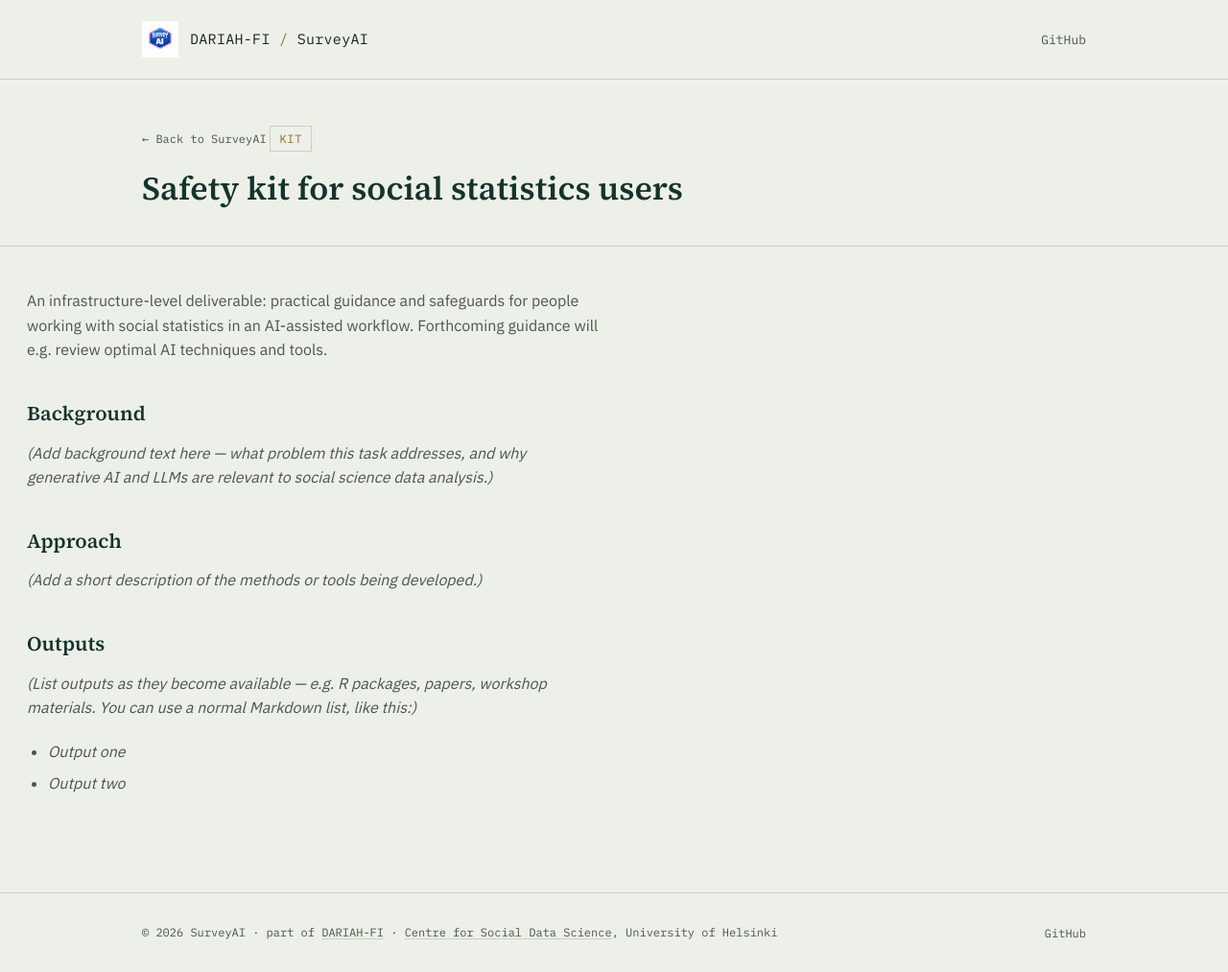
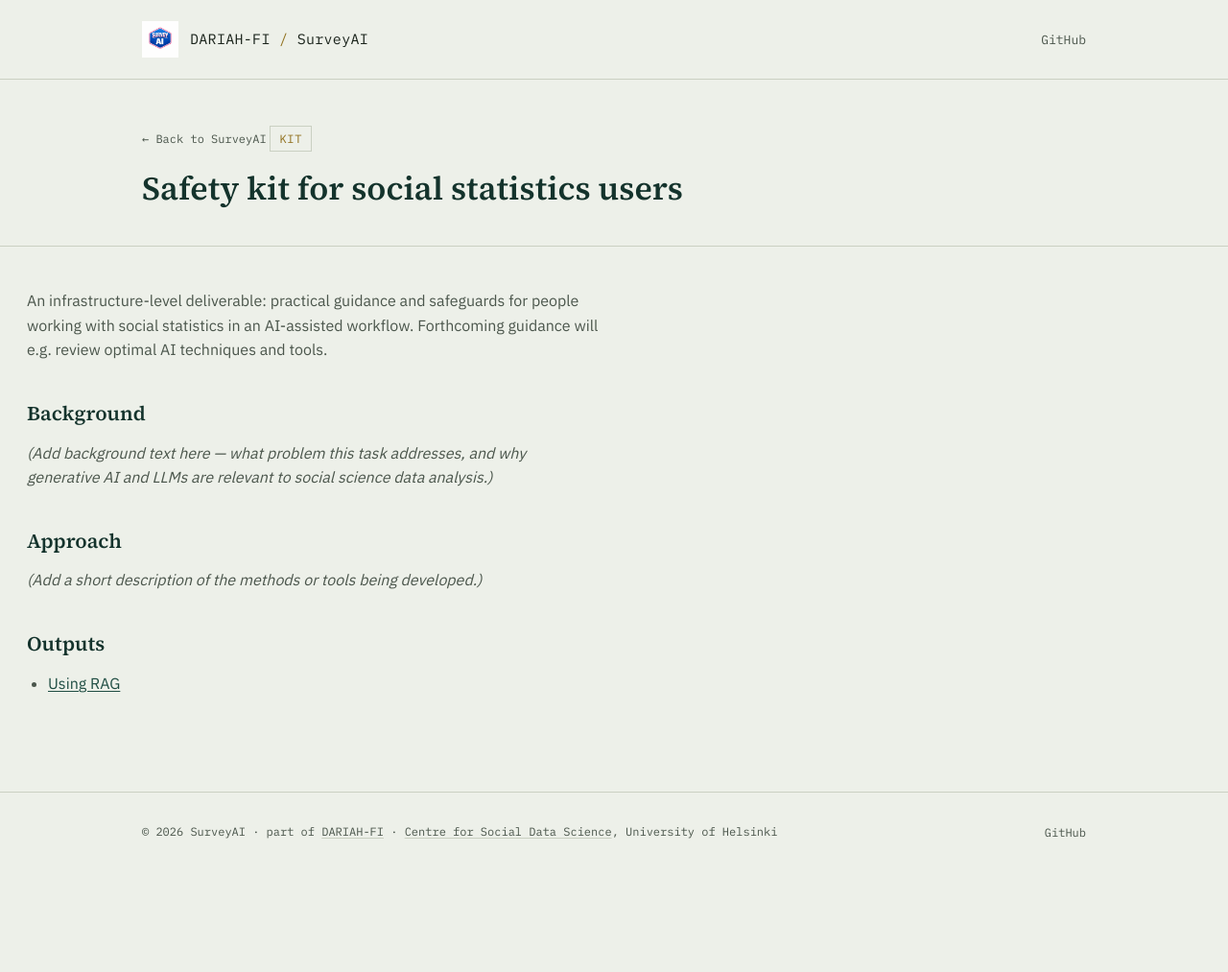
Before and after one commit to DARIAH-FI-SurveyAI/surveyai-site, a Jekyll site: the page built from KIT.md, in a window 1280 px wide. Shown: the whole page at 96% size. Built offline with Jekyll 4.4.1, drawn with Linux system fonts in a browser that asks for light colours; after the commit the page ends 908 px from its top, so only the background shows below that.

Commit message:
Update KIT.md, link to RAG page added

```diff
--- a/KIT.md
+++ b/KIT.md
@@ -21,8 +21,4 @@ generative AI and LLMs are relevant to social science data analysis.)*
 
 ## Outputs
 
-*(List outputs as they become available — e.g. R packages, papers,
-workshop materials. You can use a normal Markdown list, like this:)*
-
-- *Output one*
-- *Output two*
+- [Using RAG](https://dariah-fi-surveyai.github.io/SurveyDokum/articles/using-rag.html)
```
